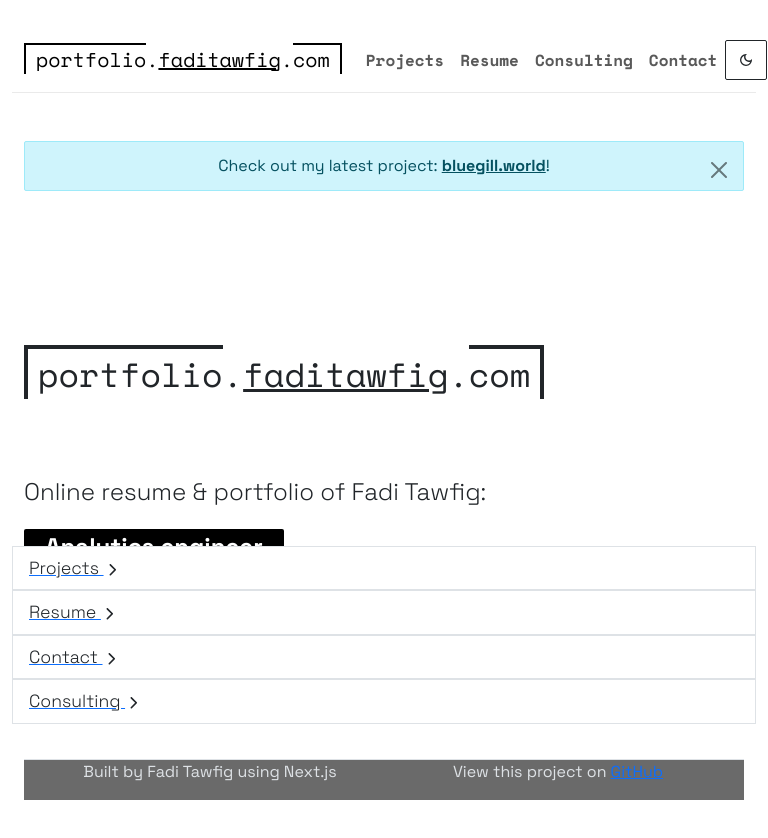
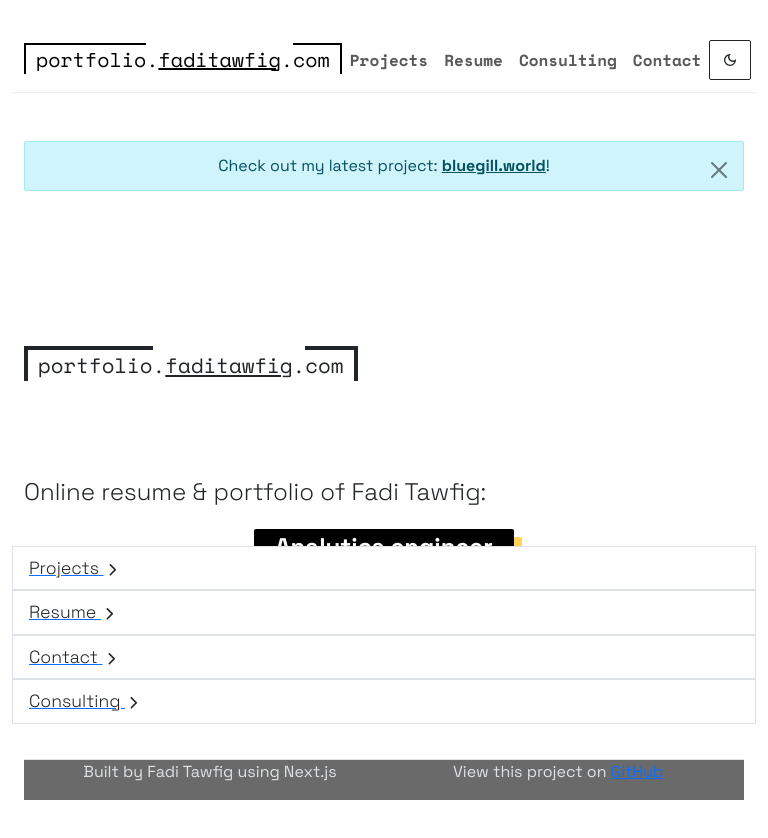
Before and after one commit to Ftawfig/portfolio.faditawfig.com, a Next.js app: page / in a window 768 px wide. Shown: the top 838 px of the page. Built offline with nearby package versions, Linux system fonts and the light colour scheme.

Commit message:
various styling changes

```diff
--- a/components/layout.tsx
+++ b/components/layout.tsx
@@ -3,7 +3,6 @@
 import { Container } from 'react-bootstrap';
 import InfoAlert from './infoAlert';
 import { GoogleAnalytics } from '@next/third-parties/google';
-import Head from 'next/head';
 import { QueryClient, QueryClientProvider } from 'react-query';
 
 export default function Layout({ children }) {
@@ -11,16 +10,6 @@
 
     return (
         <Container fluid className="page-content">
-            <Head>
-                <link rel="icon" href="/FT_LOGO.png" />
-
-                <link rel="preconnect" href="https://fonts.googleapis.com" />
-                <link rel="preconnect" href="https://fonts.gstatic.com" />
-                <link href="https://fonts.googleapis.com/css2?family=Montserrat:ital,wght@0,100..900;1,100..900&display=swap" rel="stylesheet" />
-                <link href="https://fonts.googleapis.com/css2?family=Montserrat:ital,wght@0,100..900;1,100..900&family=Space+Mono:ital,wght@0,400;0,700;1,400;1,700&display=swap" rel="stylesheet" />
-                <link href="https://fonts.googleapis.com/css2?family=Montserrat:ital,wght@0,100..900;1,100..900&family=Space+Grotesk:wght@300..700&family=Space+Mono:ital,wght@0,400;0,700;1,400;1,700&display=swap" rel="stylesheet" />
-
-            </Head>
             <Header />
             <main>
                 <InfoAlert />
--- /dev/null
+++ b/pages/_document.js
@@ -0,0 +1,21 @@
+import { Html, Head, Main, NextScript } from 'next/document'
+
+export default function Document() {
+  return (
+    <Html>
+      <Head>
+        <link rel="icon" href="/FT_LOGO.png" />
+        <link rel="preconnect" href="https://fonts.googleapis.com" />
+        <link rel="preconnect" href="https://fonts.gstatic.com" />
+        <link href="https://fonts.googleapis.com/css2?family=Montserrat:ital,wght@0,100..900;1,100..900&display=swap" rel="stylesheet" />
+        <link href="https://fonts.googleapis.com/css2?family=Montserrat:ital,wght@0,100..900;1,100..900&family=Space+Mono:ital,wght@0,400;0,700;1,400;1,700&display=swap" rel="stylesheet" />
+        <link href="https://fonts.googleapis.com/css2?family=Montserrat:ital,wght@0,100..900;1,100..900&family=Space+Grotesk:wght@300..700&family=Space+Mono:ital,wght@0,400;0,700;1,400;1,700&display=swap" rel="stylesheet" />
+
+      </Head>
+      <body>
+        <Main />
+        <NextScript />
+      </body>
+    </Html>
+  )
+}
--- a/pages/api/download.ts
+++ b/pages/api/download.ts
@@ -29,7 +29,6 @@
 
             // Create a new PDF document
             const doc = new PDFDocument({ font: 'Helvetica' });
-
 
             // Set response headers for PDF download
             res.setHeader('Content-Type', 'application/pdf');
--- a/pages/index.tsx
+++ b/pages/index.tsx
@@ -100,8 +100,11 @@
                     <div
                         className='main-page-text'
                     >
-                        <p>Online resume & portfolio of Fadi Tawfig: </p>
+                        <p>
+                            Online resume & portfolio of Fadi Tawfig:
+                        </p>
                         <div
+                            className="animated-text-container"
                             style={{
                                 display: "flex",
                                 flexDirection: "column",
@@ -114,7 +117,9 @@
                                 paddingRight: 10,
                                 alignContent: "flex-start",
                                 justifyContent: "flex-start",
-                                borderBottom: "4px solid #ffd557",
+                                //borderRight: "4px solid #ffd557",
+                                //borderBottom: "4px solid #ffd557",
+                                boxShadow: "8px 8px  #ffd557",
                                 borderRadius: 2,
                                 width: 260,
                                 minWidth: 260,
--- a/pages/projects.tsx
+++ b/pages/projects.tsx
@@ -28,8 +28,6 @@
     if (error) return <p>Error: {String(error)}</p>;
 
     const projects = data?.projects;
-
-    console.log(projects);
 
     // if the tag to be selected is the same as the currently selected tag, set the selected tag to null
     // otherwise, set the selected tag to the newly selected tag
--- a/styles/globals.css
+++ b/styles/globals.css
@@ -9,7 +9,6 @@
     font-optical-sizing: auto;
     font-weight: 200;
 }
-
 
 .navbar-main {
     /*box-shadow: 2px 2px 5px rgba(0, 0, 0, 0.2);*/
@@ -61,7 +60,6 @@
     background-color: rgb(44, 44, 44); */
 }
 
-
 @media screen and (min-width: 768px){
     .hero {
         height: 25vh;
@@ -71,6 +69,11 @@
         flex-direction: row;
         align-items: flex-start;
         gap: 3px;
+    }
+    .homepage-title {
+        font-size: 3.1rem;
+        margin-left: auto;
+        margin-right: auto;
     }
 }
 
@@ -83,7 +86,20 @@
         flex-direction: column;
         gap: 3px;
     }
-
+    .homepage-title {
+        font-size: 1.3rem;
+        margin-left: auto;
+        margin-right: auto;
+    }
+    .navbar-brand {
+        text-align: center;
+        margin-left: auto;
+        margin-right: auto;
+    }
+    .animated-text-container {
+        margin-left:auto;
+        margin-right:auto;
+    }
 }
 .hero-content {
     position: relative;
@@ -189,12 +205,17 @@
     margin-bottom: 25px;
 }
 
-.tag {
+.tag, .entry-tag {
     margin-top: 15px;
     padding-top: 2px;
     padding-bottom: 2px;
     margin-right: 4px;
     border-radius: 12px;
+}
+
+.entry-tag:hover {
+    cursor: auto;
+    background-color: rgba(0, 0, 0, 0.1);
 }
 
 .selected {
@@ -224,7 +245,6 @@
     display: block;
     opacity: 0;
     transform: translateY(-50%) !important;
-
 }
 
 .homepage-title:hover {
```
Also changed, not shown: components/entry/entry.tsx (+9 -4 lines).
